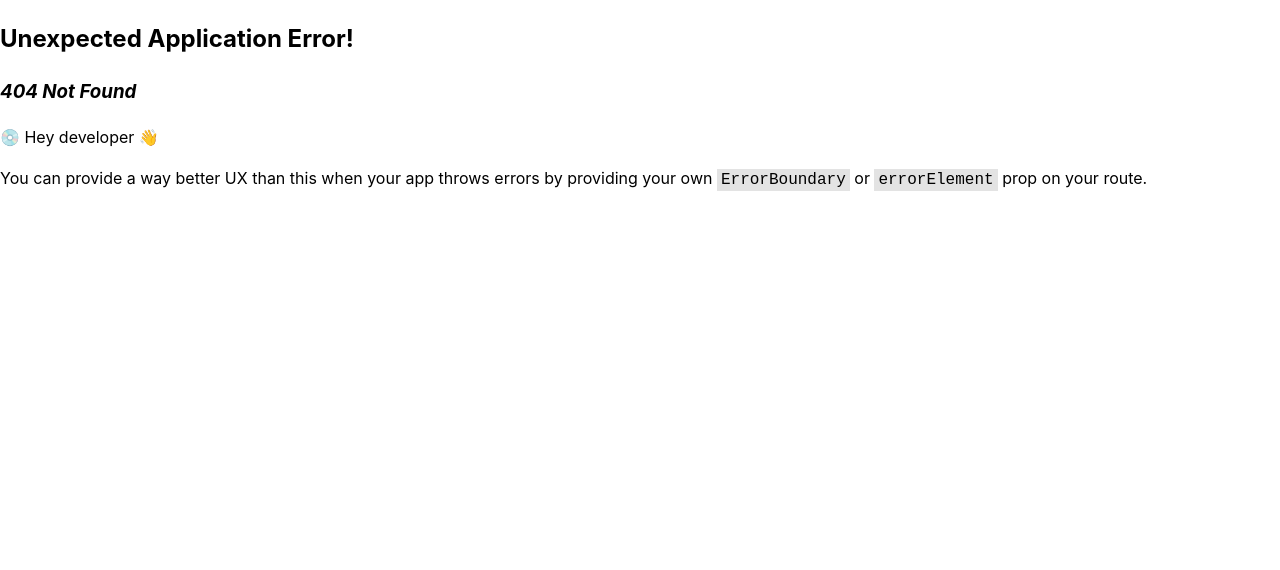
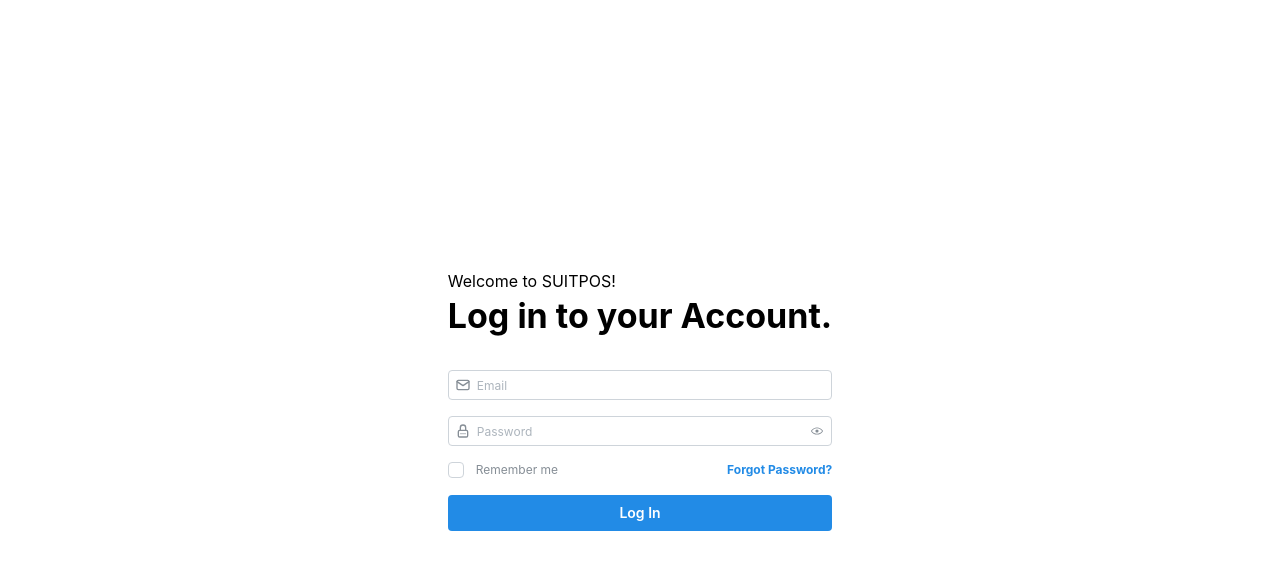
Before and after one commit to sorrmybad3/monouser-pos-web, a React (Vite) app: page /login in a window 1280 px wide. Before the commit this address had no page. Shown: the top 570 px of the page. Built offline with nearby package versions, Linux system fonts and the light colour scheme.

Commit message:
icons installed, login and basic dashboard navigation implementation. (#1)

```diff
--- a/package.json
+++ b/package.json
@@ -22,6 +22,7 @@
   "dependencies": {
     "@mantine/core": "7.12.2",
     "@mantine/hooks": "7.12.2",
+    "@tabler/icons-react": "^3.14.0",
     "react": "^18.3.1",
     "react-dom": "^18.3.1",
     "react-router-dom": "^6.26.1"
--- /dev/null
+++ b/src/components/DashboardOutlet/Orders.outlet.tsx
@@ -0,0 +1,10 @@
+import { Text, Title } from "@mantine/core";
+
+export function OrdersOutlet() {
+  return (
+    <>
+      <Title>Orders Outlet</Title>
+      <Text>Manage and view your orders here.</Text>
+    </>
+  );
+}
--- /dev/null
+++ b/src/components/DashboardOutlet/Products.outlet.tsx
@@ -0,0 +1,10 @@
+import { Text, Title } from "@mantine/core";
+
+export function ProductsOutlet() {
+  return (
+    <>
+      <Title>Products Outlet</Title>
+      <Text>Manage and view your products here.</Text>
+    </>
+  );
+}
--- /dev/null
+++ b/src/components/Navigation/Navigation.tsx
@@ -0,0 +1,39 @@
+import { Container, NavLink } from '@mantine/core';
+import { IconGauge, IconHome2 } from '@tabler/icons-react';
+import { useNavigate } from 'react-router-dom';
+
+export function Navigation() {
+
+  const navigate = useNavigate();
+
+  return (
+    <Container p={4} pos={"sticky"} top={0} size={"100%"}>
+      <NavLink
+        href="#required-for-focus"
+        label="Inventory"
+        leftSection={<IconGauge size="1rem" stroke={1.5} />}
+        childrenOffset={28}
+      >
+        <NavLink
+        href="#required-for-focus"
+        label="Products"
+        leftSection={<IconHome2 size="1rem" stroke={1.5} />}
+        onClick={() => navigate('/dashboard/products')}
+        />
+      </NavLink>
+      <NavLink
+        href="#required-for-focus"
+        label="Sales"
+        leftSection={<IconGauge size="1rem" stroke={1.5} />}
+        childrenOffset={28}
+      >
+        <NavLink
+        href="#required-for-focus"
+        label="Orders"
+        leftSection={<IconHome2 size="1rem" stroke={1.5} />}
+        onClick={() => navigate('/dashboard/orders')}
+        />
+      </NavLink>
+    </Container>
+  );
+}
--- /dev/null
+++ b/src/pages/Dashboard.page.tsx
@@ -0,0 +1,18 @@
+import { Navigation } from '@/components/Navigation/Navigation';
+import { Grid } from '@mantine/core';
+import { Outlet } from 'react-router-dom';
+
+export function DashboardPage() {
+  return (
+    <>
+      <Grid>
+        <Grid.Col span={2} pos={"relative"}>
+          <Navigation />
+        </Grid.Col>
+        <Grid.Col span={10} py={"20px"}>
+          <Outlet />
+        </Grid.Col>
+      </Grid>
+    </>
+  );
+}
--- /dev/null
+++ b/src/pages/Login.page.tsx
@@ -0,0 +1,41 @@
+import { Anchor, Button, Center, Checkbox, Container, Group, Input, PasswordInput, Stack, Text, Title } from "@mantine/core";
+import { IconMail, IconLockPassword } from '@tabler/icons-react';
+import { useNavigate } from "react-router-dom";
+
+export function LoginPage() {
+  const navigate = useNavigate();
+  return (
+    <Container h={"100vh"}>
+      <Center h={"100%"}>
+        <Stack px={"20px"} py={"40px"}>
+          <Container mb={"md"}>
+            <Text>Welcome to SUITPOS!</Text>
+            <Title order={1}>Log in to your Account.</Title>
+          </Container>
+
+          <Container w={"100%"}>
+            <Stack>
+              <Input size="xs" placeholder="Email" leftSection={<IconMail size={16} />} />
+              <PasswordInput size="xs" placeholder="Password" leftSection={<IconLockPassword size={16} />}/>
+            </Stack>
+          </Container>
+
+          <Container w={"100%"}>
+            <Group justify="space-between">
+              <Checkbox size="xs" label={
+                <Text c="gray" size="xs">Remember me</Text>
+              } />
+              <Anchor size="xs" href="https://google.com" target="_blank">
+                <Text fw={"bold"}>Forgot Password?</Text>
+              </Anchor>
+            </Group>
+          </Container>
+
+          <Container w={"100%"}>
+            <Button w={"100%"} variant="filled" onClick={() => navigate('/dashboard')}>Log In</Button>
+          </Container>
+        </Stack>
+      </Center>
+    </Container>
+  );
+}
```
Also changed, not shown: src/Router.tsx (+22 -0 lines), 1 other file (tests, documents, lock files or other folders).
